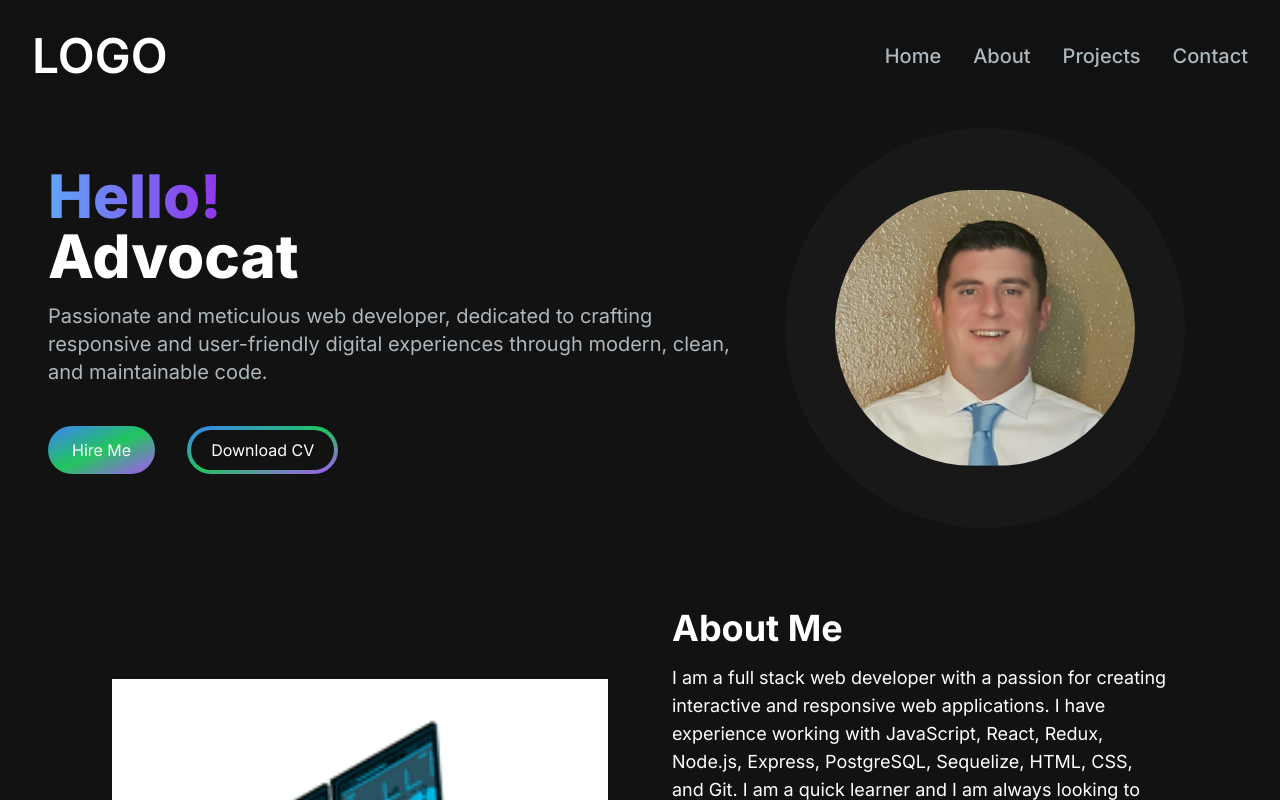
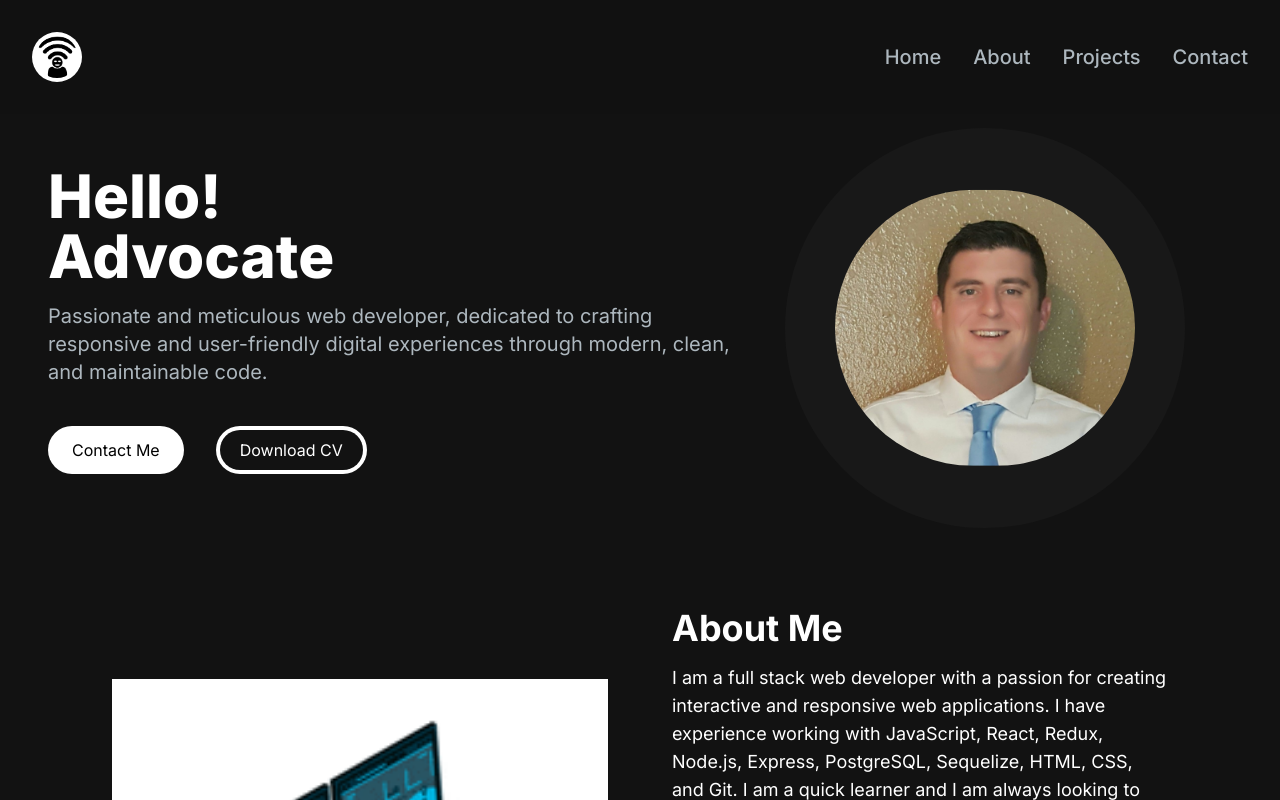
Before and after one commit to cboydstun/nextjs-portfolio, a Next.js app: page / in a window 1280 px wide. Shown: the top 800 px of the page. Built offline with nearby package versions, Linux system fonts and the light colour scheme.

Commit message:
logo, cv, and custom domain email

```diff
--- a/src/app/api/send/route.js
+++ b/src/app/api/send/route.js
@@ -21,7 +21,7 @@ export async function POST(req) {
     /* send email */
     try {
         const data = await resend.emails.send({
-            from: 'Acme <onboarding@resend.dev>',
+            from: 'Portfolio <portfolio@chrisboydstun.com>',
             to: ['chrisboydstun@gmail.com'],
             subject,
             react: EmailTemplate({ sender: email, description: message }),
--- a/src/app/components/Footer.js
+++ b/src/app/components/Footer.js
@@ -4,7 +4,6 @@ export default function Footer() {
     return (
         <footer className="footer border border-t-[#33353F] border-l-transparent border-r-transparent text-white">
             <div className="container p-12 flex justify-between">
-                <span className="text-muted">LOGO</span>
                 <p className="text-slate-700">All right reserved.</p>
             </div>
         </footer>
--- a/src/app/components/Hero.js
+++ b/src/app/components/Hero.js
@@ -1,20 +1,36 @@
 "use client";
-import React from "react";
-import Image from "next/image";
+
+import React, { useState } from "react";
 import { TypeAnimation } from "react-type-animation";
 
+import Image from "next/image";
+import Link from "next/link";
+
 export default function Hero() {
+    const [isDownloading, setIsDownloading] = useState(false);
+
+    const handleClick = () => {
+        setIsDownloading(true);
+        setTimeout(() => {
+            // OPEN IN NEW TAB
+            window.open("https://drive.google.com/file/d/1uHlHYWheX4TiTCT71MTOdb2OSReBFMlH/view?usp=sharing", "_blank");
+        }, 1000);
+
+        setIsDownloading(false);
+    };
+
+
     return (
         <section className="grid grid-cols-1 lg:grid-cols-12 my-4">
             <div className="col-span-7 place-self-center place-items-center grid lg:place-items-start">
                 <h1 className="text-white max-w-2xl mb-4 lg:text-6xl text-4xl font-extrabold">
-                    <span className="text-transparent text-6xl bg-clip-text bg-gradient-to-r from-blue-400 to-purple-600">
+                    <span className="text-transparent text-6xl bg-clip-text text-white">
                         Hello!{" "}
                     </span>{" "}
                     <br></br>
                     <TypeAnimation
                         sequence={[
-                            "I am Chris.",
+                            "I'm Chris.",
                             1000,
                             "Web Dev",
                             1000,
@@ -31,13 +47,15 @@ export default function Hero() {
                     />
                 </h1>
                 <p className="text-[#ADB7BE] mb-6 textl-lg lg:text-xl">
-                Passionate and meticulous web developer, dedicated to crafting responsive and user-friendly digital experiences through modern, clean, and maintainable code.
+                    Passionate and meticulous web developer, dedicated to crafting responsive and user-friendly digital experiences through modern, clean, and maintainable code.
                 </p>
                 <div>
-                    <button className="bg-gradient-to-br from-blue-500 via-green-500 to-purple-500 hover:bg-slate-200 text-white px-6 py-3 rounded-full mr-4">
-                        Hire Me
+                    <button className="hover:bg-slate-200 bg-white text-black px-6 py-3 rounded-full mr-4">
+                        <Link href="#contact">
+                            Contact Me
+                        </Link>
                     </button>
-                    <button className="m-4 bg-gradient-to-br from-blue-500 via-green-500 to-purple-500 px-1 py-1  text-white rounded-full">
+                    <button className="m-4 bg-white px-1 py-1  text-white rounded-full" onClick={handleClick} disabled={isDownloading}>
                         <span className="block bg-[#121212] hover:bg-slate-800 rounded-full px-5 py-2">
                             Download CV
                         </span>
--- a/src/app/components/Navbar.js
+++ b/src/app/components/Navbar.js
@@ -1,9 +1,14 @@
 "use client";
 import React, { useState } from "react";
+import { Bars3Icon, XMarkIcon } from "@heroicons/react/24/solid";
+
+import Image from "next/image";
 import Link from "next/link";
+
 import NavLink from "./NavLink";
-import { Bars3Icon, XMarkIcon } from "@heroicons/react/24/solid";
 import MenuOverlay from "./MenuOverlay";
+
+import LogoImage from "../../../public/logo.png";
 
 const navLinks = [
     {
@@ -34,7 +39,10 @@ export default function Navbar() {
                     href="/"
                     className="text-2xl md:text-5xl text-white font-semibold"
                 >
-                    LOGO
+                    <Image src={LogoImage} width={50} height={50}
+                        className="rounded-full bg-white p-1"
+
+                    />
                 </Link>
                 <div className="block md:hidden">
                     {!navbarOpen ? (
```
Also changed, not shown: public/logo.png (added).
